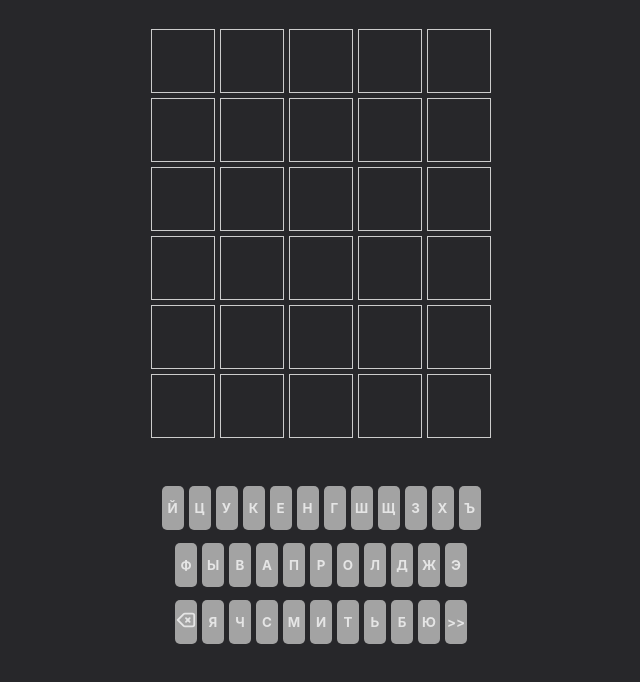
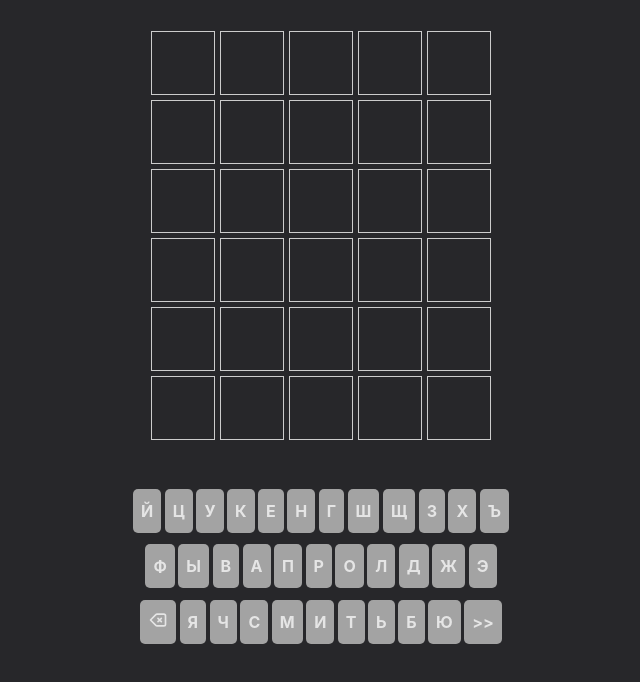
Before and after one commit to kheynov/wordle, a website built with Vite: page index.html in a window 1280 px wide. Shown: the part 66-748 px from the top of the page, without its empty margins (319-959 px from the left). Built offline with nearby package versions, Linux system fonts and the light colour scheme; no server answers; a web font is replaced by a local one.

Commit message:
fix: scale

```diff
--- a/src/scripts/playground.js
+++ b/src/scripts/playground.js
@@ -1,5 +1,5 @@
 const backspace = `<button class="key" id="backspace" data-key="backspace">
-	<svg xmlns="http://www.w3.org/2000/svg" class="h-6 w-6" fill="none" viewBox="0 0 24 24" stroke="currentColor" stroke-width="2" >
+	<svg xmlns="http://www.w3.org/2000/svg" fill="none" viewBox="0 0 24 24" stroke="currentColor" stroke-width="2" >
 		<path stroke-linecap="round" stroke-linejoin="round"
 		d="M12 14l2-2m0 0l2-2m-2 2l-2-2m2 2l2 2M3 12l6.414 6.414a2 2 0 001.414.586H19a2 2 0 002-2V7a2 2 0 00-2-2h-8.172a2 2 0 00-1.414.586L3 12z" />
 	</svg>
--- a/src/styles/incorrect.css
+++ b/src/styles/incorrect.css
@@ -15,5 +15,4 @@
 
 .incorrect.active {
     opacity: 1;
-    transition: 0.5s all;
 }
--- a/src/styles/keyboard.css
+++ b/src/styles/keyboard.css
@@ -1,26 +1,23 @@
 #keyboard {
-	justify-content: space-between;
-	justify-items: center;
+	flex-direction: column;
 	align-items: center;
-	flex-shrink: 0;
 }
 
 .keyboard-line {
 	display: flex;
+	margin: 0 auto 8px;
 	justify-content: center;
-	width: 100%;
-	margin: 0 auto 8px;
-	touch-action: manipulation;
-	justify-items: stretch;
 }
 
 .key {
+	align-self: stretch;
 	min-width: 22px;
 	min-height: 44px;
-	padding: 0;
-	margin: 2.5px;
+	margin: 1.75px;
+	padding: 0.5rem;
 	border-radius: 5px;
 	font-weight: 700;
+	font-size: 1rem;
 	font-family: "Inter";
 	text-transform: uppercase;
 	background-color: #a3a3a3;
@@ -37,3 +34,7 @@
 .key.wrong {
 	background-color: #525252;
 }
+
+#backspace {
+	min-width: 36px;
+}
--- a/src/styles/style.css
+++ b/src/styles/style.css
@@ -19,7 +19,7 @@ body {
 }
 
 #app {
-	height: calc(100vh - 3rem);
+	height: calc(95vh - 3rem);
 	width: 480px;
 }
 
```
